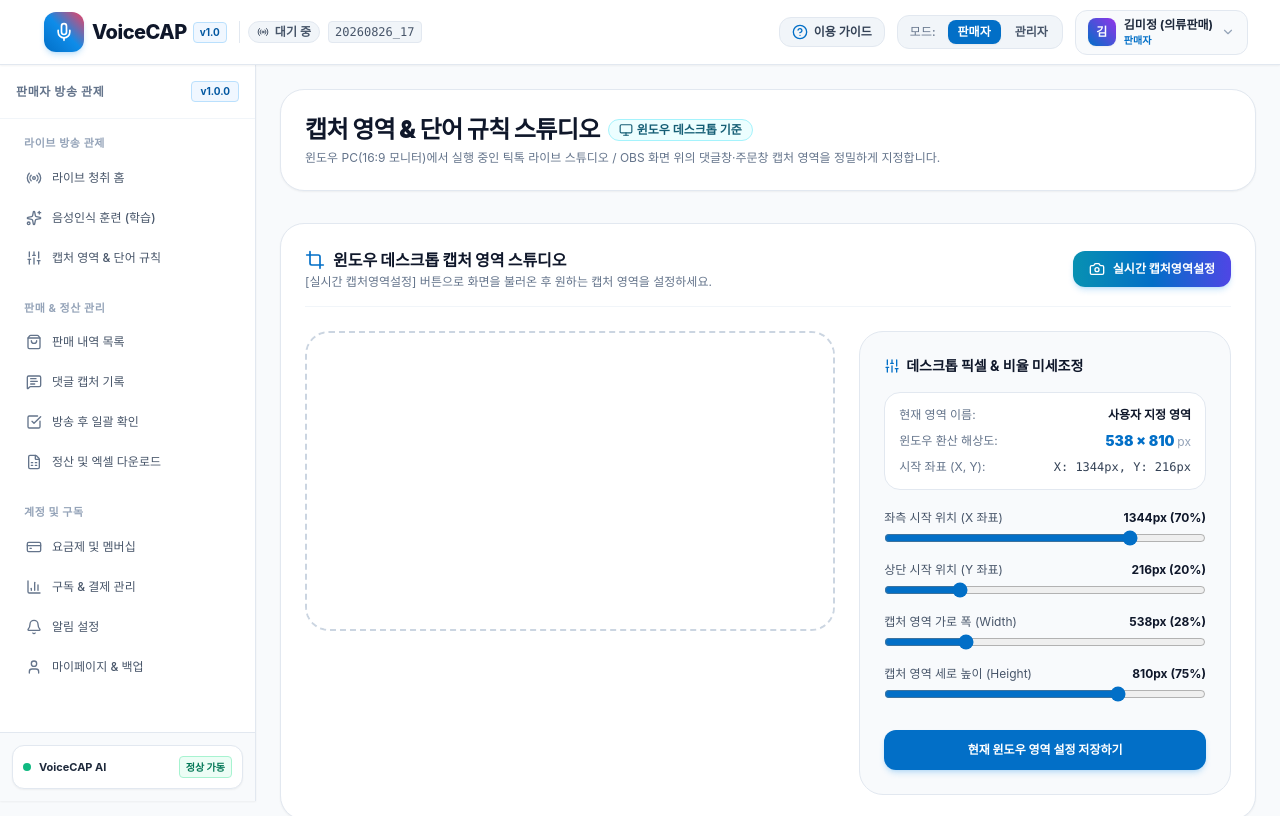
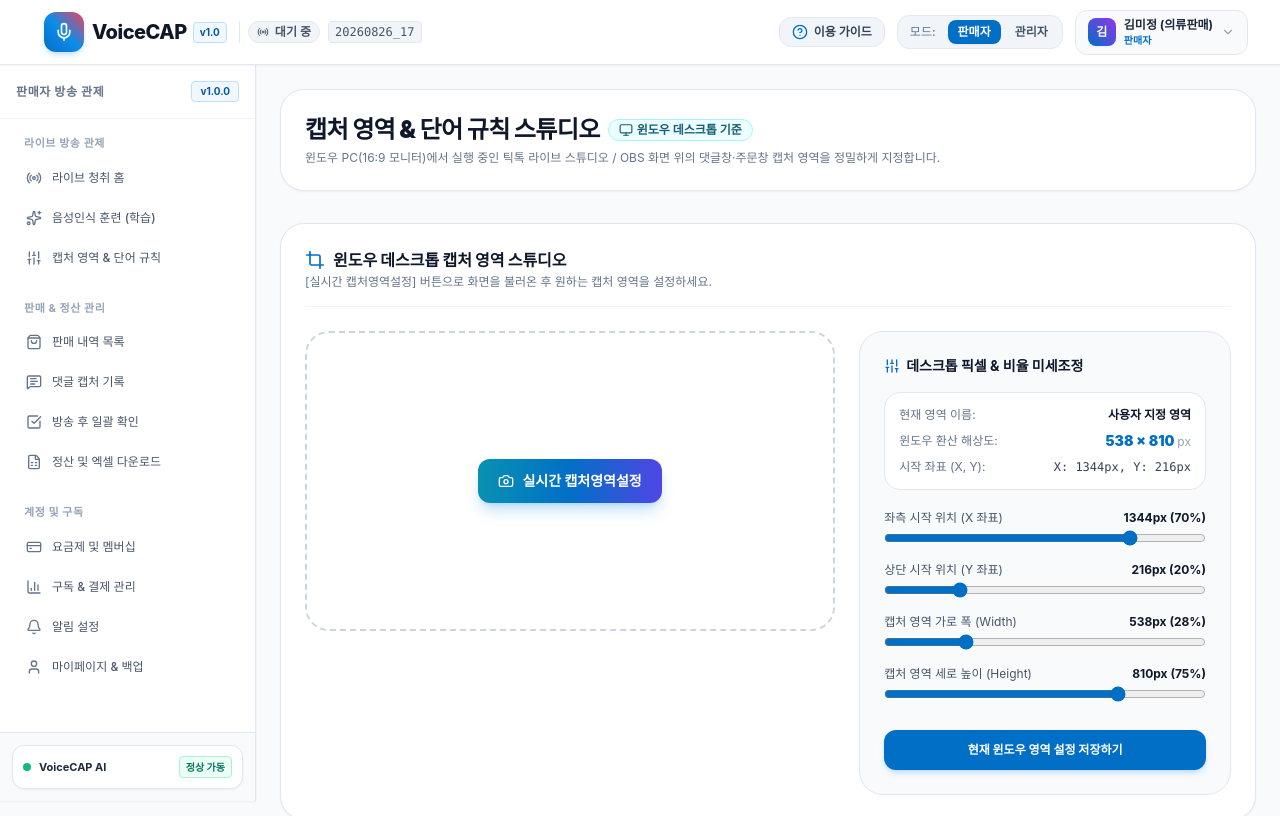
Before and after one commit to nettman001-hub/voice-pin-web, a React (Vite) app: page /rules in a window 1280 px wide. Shown: the top 816 px of the page. Built offline with nearby package versions, Linux system fonts and the light colour scheme; a web font is replaced by a local one.

Commit message:
ui: 빈 캡처 화면 중앙에 설정 버튼 배치

```diff
--- a/src/pages/seller/RecognitionRulesPage.tsx
+++ b/src/pages/seller/RecognitionRulesPage.tsx
@@ -380,8 +380,8 @@
             </p>
           </div>
 
-          <div className="flex flex-wrap items-center gap-2">
-            {isScreenConnected ? (
+          {previewStream && isScreenConnected && (
+            <div className="flex flex-wrap items-center gap-2">
               <>
                 <span className="px-2.5 py-1.5 rounded-xl bg-emerald-50 text-emerald-800 border border-emerald-200 text-[11px] sm:text-xs font-bold flex items-center space-x-1.5">
                   <span className="w-2 h-2 rounded-full bg-emerald-500 animate-pulse"></span>
@@ -414,17 +414,8 @@
                   해제
                 </button>
               </>
-            ) : (
-              <button
-                onClick={handleTestCapture}
-                disabled={isTestingCapture}
-                className="w-full sm:w-auto px-4 py-2.5 rounded-xl bg-gradient-to-r from-cyan-600 via-brand-600 to-indigo-600 hover:from-cyan-500 hover:to-brand-500 text-white text-xs font-bold shadow-md shadow-brand-500/20 flex items-center justify-center space-x-2 transition transform active:scale-95"
-              >
-                <Camera className="w-4 h-4" />
-                <span>{isTestingCapture ? '화면 연결 중...' : '실시간 캡처영역설정'}</span>
-              </button>
-            )}
-          </div>
+            </div>
+          )}
         </div>
 
         {/* 2열 스튜디오 그리드 */}
@@ -460,6 +451,20 @@
                 style={{ aspectRatio: `${desktopResolution.width} / ${desktopResolution.height}` }}
                 aria-label={previewStream ? '선택한 공유 화면의 캡처 영역 설정' : '비어 있는 캡처 화면 영역'}
               >
+                {(!previewStream || !isScreenConnected) && (
+                  <div className="absolute inset-0 flex items-center justify-center p-4">
+                    <button
+                      type="button"
+                      onClick={handleTestCapture}
+                      disabled={isTestingCapture}
+                      className="px-5 py-3 rounded-xl bg-gradient-to-r from-cyan-600 via-brand-600 to-indigo-600 hover:from-cyan-500 hover:to-brand-500 disabled:opacity-60 disabled:cursor-wait text-white text-xs sm:text-sm font-bold shadow-lg shadow-brand-500/25 flex items-center justify-center space-x-2 transition transform active:scale-95"
+                    >
+                      <Camera className="w-4 h-4" />
+                      <span>{isTestingCapture ? '화면 연결 중...' : '실시간 캡처영역설정'}</span>
+                    </button>
+                  </div>
+                )}
+
                 {previewStream && isScreenConnected && (
                   <>
                     <video
```
